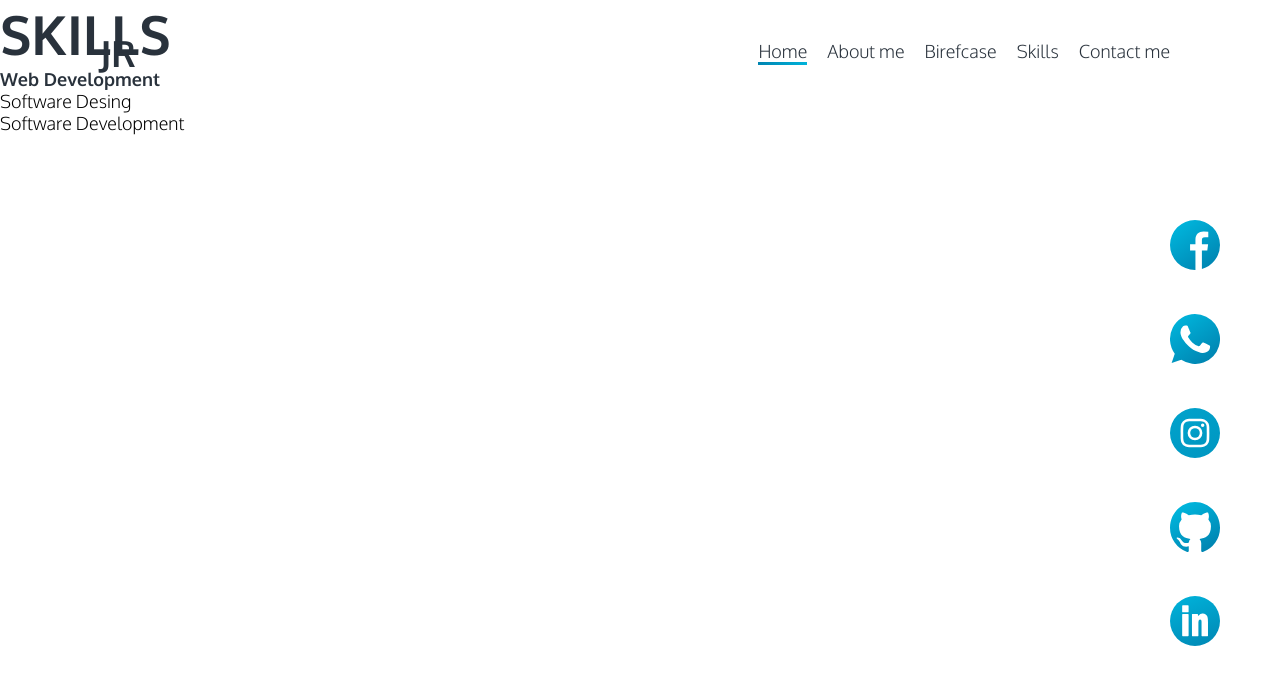
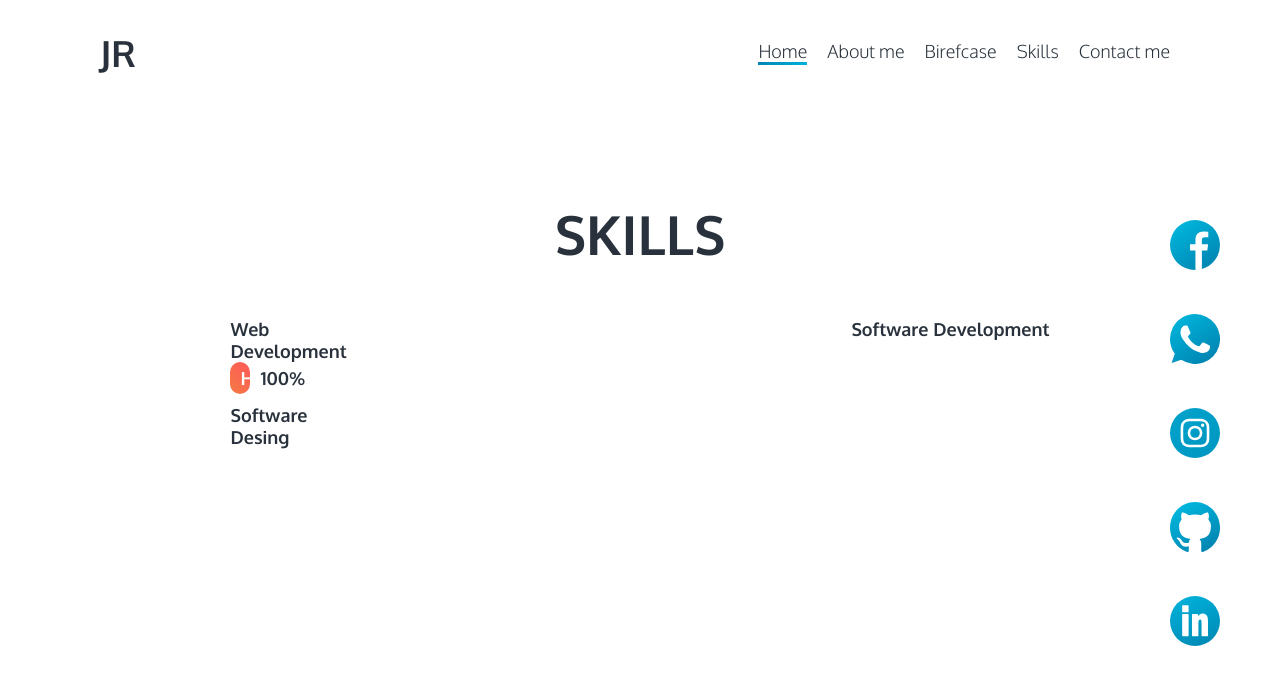
Before and after one commit to jesusrpd/JESUSRPD, a React app in the folder frontend/: page /skills in a window 1280 px wide. Shown: the top 684 px of the page. Built offline with nearby package versions, Linux system fonts and the light colour scheme; the HTML template or start-up script is replaced by a standard one.

Commit message:
Pages briefcase finish style, page skills add loads and srtructure, missing correct page styles about me and skills

```diff
--- /dev/null
+++ b/frontend/src/components/LoadSkill.jsx
@@ -0,0 +1,12 @@
+import React from "react";
+
+const LoadSkill = () => (
+    <div className="d-flex item-center">
+        <div className="load load-html">
+            <p>HTML5</p>
+        </div>
+        <p className="load-num">100%</p>
+    </div>
+);
+
+export default LoadSkill;
--- a/frontend/src/pages/Skills.jsx
+++ b/frontend/src/pages/Skills.jsx
@@ -1,15 +1,26 @@
 import React from "react";
-import Redes from '../components/Redes';
+import LoadSkill from "../components/LoadSkill";
+import Redes from "../components/Redes";
 
 const Skills = () => (
     <section>
-        <div className="skills d-flex column">
+        <div className="skills d-flex item-center column wh-max">
             <h2>SKILLS</h2>
-            <div>
-                <h3>Web Development</h3>
+            <div className="skills-container d-flex j-around wh-max">
+                <div>
+                    <div>
+                        <h3>Web Development</h3>
+                        <LoadSkill />
+
+                    </div>
+                    <div>
+                        <h3>Software Desing</h3>
+                    </div>
+                </div>
+                <div>
+                    <h3>Software Development</h3>
+                </div>
             </div>
-            <div>Software Desing</div>
-            <div>Software Development</div>
         </div>
         <Redes />
     </section>
--- a/frontend/src/scss/abstracts/_color.scss
+++ b/frontend/src/scss/abstracts/_color.scss
@@ -4,4 +4,6 @@ $palette: (
     'black': #29323C,
     'white': #ffff,
     'gradient-blue': linear-gradient(-45deg, #00B4DB 0%, #0083B0),
+    'red-light': #F57A44,
+    'red-dark': #FE5858
 );
--- a/frontend/src/scss/abstracts/_input.scss
+++ b/frontend/src/scss/abstracts/_input.scss
@@ -2,5 +2,7 @@ input{
     border: none;
     outline: none;
     background: transparent;
-    border-bottom: 3px solid black;
+    border-bottom: 3px solid color('blue');
+    padding: 5px;
+    padding-bottom: 8px;
 }
--- a/frontend/src/scss/components/_aboutme.scss
+++ b/frontend/src/scss/components/_aboutme.scss
@@ -12,13 +12,13 @@
         }
 
         h2{
-            text-align: center;
             margin-bottom: 20px;
         }
 
         p{
             line-height: 40px;
             font-weight: bold;
+            font-size: 1.2rem;
         }
     }
 
--- a/frontend/src/scss/components/_briefcase.scss
+++ b/frontend/src/scss/components/_briefcase.scss
@@ -5,6 +5,7 @@
 
     &-sub{
         position: absolute;
+        width: 100%;
         top: 50%;
         color: color('white');
         font-size: 2rem;
@@ -21,6 +22,7 @@
         border-radius: 25px;
         margin: 50px 10px;
         position: relative;
+        cursor: pointer;
 
         img{
             width: 500px;
--- /dev/null
+++ b/frontend/src/scss/components/_loadSkills.scss
@@ -0,0 +1,20 @@
+.load{
+    padding: 5px 10px;
+    border-radius: 10px;
+    margin:0 10px 10px 0;
+
+    &-num{
+        font-weight: bold;
+        margin-bottom: 10px;
+    }
+
+    p{
+        color: color('white');
+        font-weight: bold;
+    }
+
+    &-html{
+        background-image: linear-gradient(45deg, color('red-light'), color('red-dark'));
+
+    }
+}
--- a/frontend/src/scss/components/_redes.scss
+++ b/frontend/src/scss/components/_redes.scss
@@ -6,7 +6,7 @@
 
     &-icon{
         width: 50px;
-        margin: 20px;
+        margin:20px 20px 20px 0;
     }
 }
 
--- a/frontend/src/scss/components/_skills.scss
+++ b/frontend/src/scss/components/_skills.scss
@@ -0,0 +1,15 @@
+.skills{
+    padding-top: 200px;
+
+    h2{
+        text-align: center;
+    }
+
+    &-container{
+        margin-top: 50px;
+
+        div div{
+            width: 40%;
+        }
+    }
+}
--- a/frontend/src/scss/style.scss
+++ b/frontend/src/scss/style.scss
@@ -18,4 +18,6 @@
     './components/buttons',
     './components/briefcase',
     './components/contactme',
-    './components/aboutme';
+    './components/aboutme',
+    './components/skills',
+    './components/loadSkills';
```
Also changed, not shown: frontend/src/assets/SVG/bg-contactme.svg.
